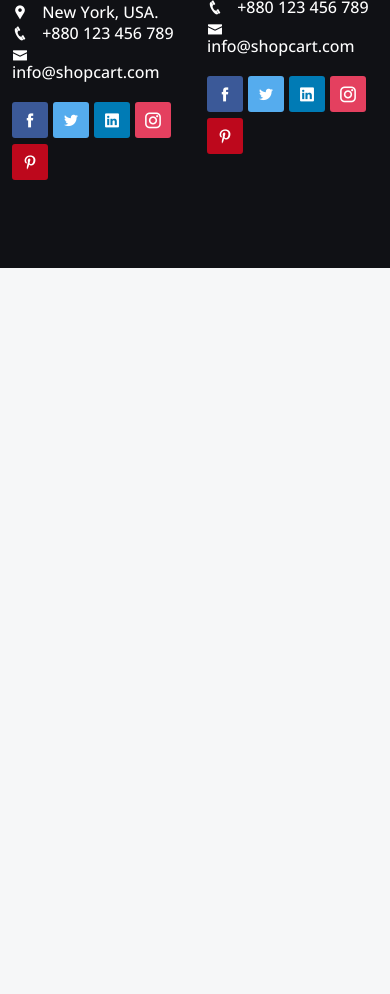
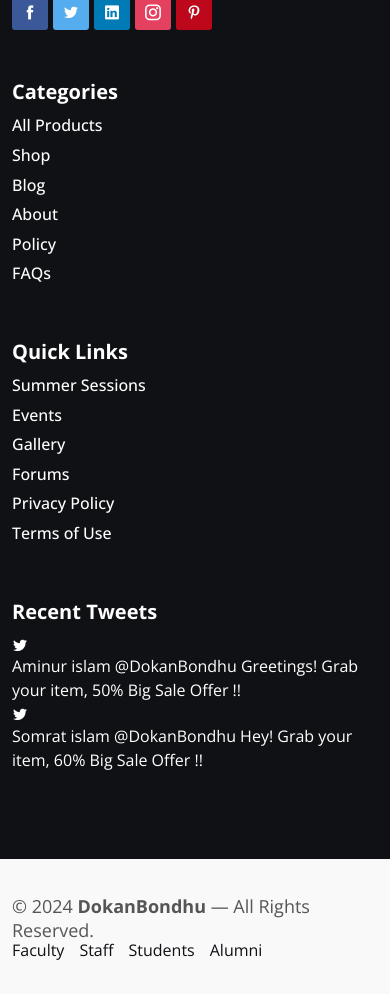
Before and after one commit to it27427/dokanbondhu-ecommerce, a React (Vite) app: page / in a window 390 px wide. Shown: the part 9440-10434 px from the top of the page. Before the commit the page ends 9708 px from the top, so only its background shows below. Built offline with nearby package versions, Linux system fonts and the light colour scheme.

Commit message:
footer done and homepage completed with responsive

```diff
--- a/src/assets/scss/main.scss
+++ b/src/assets/scss/main.scss
@@ -528,7 +528,9 @@ header {
   position: static;
 }
 
-
+footer.style-2 .footer-top .footer-item .footer-inner .footer-content .content ul li a:hover {
+  color: $primarycolor !important;
+}
 
 @media screen and (min-width: 62rem) {
   header {
--- a/src/components/global/Footer.jsx
+++ b/src/components/global/Footer.jsx
@@ -2,7 +2,7 @@ import { Tooltip as ReactTooltip } from 'react-tooltip';
 
 const title = 'About DokanBondhu';
 const desc =
-  'Eduaid theme number one world class university in the world There are student are studing always in this university for all time.';
+  'DokanBondhu theme number one world class university in the world There are student are studing always in this university for all time.';
 const ItemTitle = 'Categories';
 const quickTitle = 'Quick Links';
 const tweetTitle = 'Recent Tweets';
@@ -11,17 +11,17 @@ const addressList = [
   {
     id: 1,
     iconName: 'icofont-google-map',
-    text: ' New York, USA.',
+    text: ' Mohammadpur, Dhaka, Bangladesh.',
   },
   {
     id: 2,
     iconName: 'icofont-phone',
-    text: ' +880 123 456 789',
+    text: ' +880 123 4567 8910',
   },
   {
     id: 3,
     iconName: 'icofont-envelope',
-    text: ' info@shopcart.com',
+    text: ' info@dokanbondhu.com',
   },
 ];
 
@@ -140,8 +140,8 @@ const tweetList = [
     iconName: 'icofont-twitter',
     desc: (
       <p>
-        Aminur islam <a href='#'>@ShopCart Greetings! #HTML_Template</a> Grab
-        your item, 50% Big Sale Offer !!
+        Aminur islam <a href='#'>@DokanBondhu Greetings!</a> Grab your item, 50%
+        Big Sale Offer !!
       </p>
     ),
   },
@@ -150,8 +150,8 @@ const tweetList = [
     iconName: 'icofont-twitter',
     desc: (
       <p>
-        Somrat islam <a href='#'>@ShopCart Hey! #HTML_Template</a> Grab your
-        item, 50% Big Sale Offer !!
+        Somrat islam <a href='#'>@DokanBondhu Hey!</a> Grab your item, 60% Big
+        Sale Offer !!
       </p>
     ),
   },
@@ -181,11 +181,13 @@ const footerbottomList = [
 ];
 
 const Footer = () => {
+  const currentYear = new Date().getFullYear();
+
   return (
     <footer className='style-2'>
       <div className='footer-top dark-view padding-tb'>
         <div className='container'>
-          <div className='row'>
+          <div className='row g-4 row-cols-xl-4 row-cols-sm-2 row-cols-1 justify-content-center'>
             <div className='col'>
               <div className='footer-item our-address'>
                 <div className='footer-inner'>
@@ -197,7 +199,7 @@ const Footer = () => {
                       <p>{desc}</p>
                       <ul className='lab-ul office-address'>
                         {addressList.map((address) => (
-                          <li key={address.id}>
+                          <li key={address.id} className='mb-1'>
                             <i className={address.iconName}></i> {address.text}
                           </li>
                         ))}
@@ -230,31 +232,59 @@ const Footer = () => {
                 <div className='footer-inner'>
                   <div className='footer-content'>
                     <div className='title'>
+                      <h4>{ItemTitle}</h4>
+                    </div>
+                    <div className='content'>
+                      <ul className='lab-ul office-address'>
+                        {ItemList.map((item) => (
+                          <li key={item.id}>
+                            <a href={item.href} className='mb-2'>
+                              {item.text}
+                            </a>
+                          </li>
+                        ))}
+                      </ul>
+                    </div>
+                  </div>
+                </div>
+              </div>
+            </div>
+
+            <div className='col'>
+              <div className='footer-item our-address'>
+                <div className='footer-inner'>
+                  <div className='footer-content'>
+                    <div className='title'>
                       <h4>{quickTitle}</h4>
                     </div>
                     <div className='content'>
-                      <p>{desc}</p>
                       <ul className='lab-ul office-address'>
-                        {addressList.map((address) => (
-                          <li key={address.id}>
-                            <i className={address.iconName}></i> {address.text}
+                        {quickList.map((quick) => (
+                          <li key={quick.id}>
+                            <a href={quick.href} className='mb-2'>
+                              {quick.text}
+                            </a>
                           </li>
                         ))}
                       </ul>
-                      <ul className='lab-ul social-icons'>
-                        {socialList.map((social) => (
-                          <li key={social.id}>
-                            <a
-                              href={social.href}
-                              className={social.className}
-                              target={social.target}
-                              data-tooltip-id={social.id}
-                              data-tooltip-content={social.title}
-                              data-tooltip-place='top'
-                              title={social.title}
-                            >
-                              <i className={`mt-0 ${social.iconName}`}></i>
-                            </a>
+                    </div>
+                  </div>
+                </div>
+              </div>
+            </div>
+
+            <div className='col'>
+              <div className='footer-item our-address'>
+                <div className='footer-inner'>
+                  <div className='footer-content'>
+                    <div className='title'>
+                      <h4>{tweetTitle}</h4>
+                    </div>
+                    <div className='content'>
+                      <ul className='lab-ul office-address'>
+                        {tweetList.map((tweet) => (
+                          <li key={tweet.id}>
+                            <i className={tweet.iconName}></i> {tweet.desc}
                           </li>
                         ))}
                       </ul>
@@ -266,6 +296,25 @@ const Footer = () => {
           </div>
         </div>
       </div>
+
+      <div className='footer-bottom'>
+        <div className='container'>
+          <div className='section-wrapper'>
+            <p>
+              &copy; {currentYear} <strong>DokanBondhu</strong> &mdash; All
+              Rights Reserved.
+            </p>
+
+            <div className='footer-bottom-list'>
+              {footerbottomList.map((list) => (
+                <a href={list.href} key={list.id}>
+                  {list.text}
+                </a>
+              ))}
+            </div>
+          </div>
+        </div>
+      </div>
     </footer>
   );
 };
```
